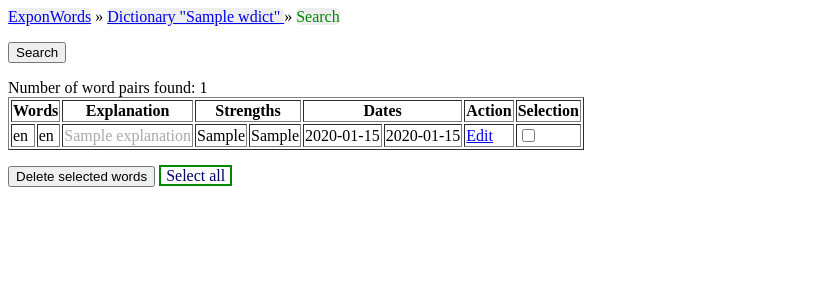
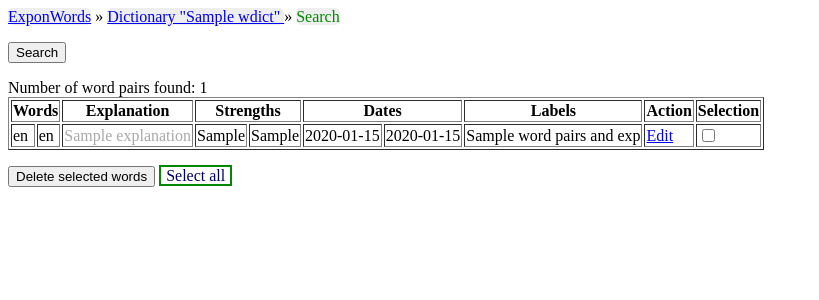
Before and after one commit to hcs42/ExponWords, a Django app: template templates/ew/search.html in a window 1280 px wide. Shown: the top 300 px of the page, without its empty margins (0-819 px from the left). Run offline with Django 3.2, Linux system fonts and the light colour scheme; the template is opened without the code that fills it: most values are stand-ins (such as "Sample title", 1, 10 or a date in 2020).

Commit message:
Labels for word pairs added

```diff
--- a/models.py
+++ b/models.py
@@ -73,6 +73,9 @@ class WordPair(models.Model):
     # explanation, examples, comments, etc.
     explanation = models.TextField(blank=True)
 
+    # labels
+    labels = models.CharField(max_length=255, blank=True)
+
     # whether the word pair is deleted or not
     deleted = models.BooleanField(default=False)
 
@@ -124,6 +127,7 @@ class WordPair(models.Model):
         return ('word_in_lang1',
                 'word_in_lang2',
                 'explanation',
+                'labels',
                 'date_added',
                 'date1',
                 'date2',
--- a/templates/ew/search.html
+++ b/templates/ew/search.html
@@ -39,6 +39,7 @@
     <td class="tbl_header">{% trans "Explanation" %}</td>
     <td class="tbl_header" colspan="2">{% trans "Strengths" %}</td>
     <td class="tbl_header" colspan="2">{% trans "Dates" %}</td>
+    <td class="tbl_header">{% trans "Labels" %}</td>
     {% if wdict == None %}
     <td class="tbl_header">{% trans "Dictionary" %}</td>
     {% endif %}
@@ -54,6 +55,7 @@
     <td>{{ wp.strength2 }}</td>
     <td>{{ wp.date1 }}</td>
     <td>{{ wp.date2 }}</td>
+    <td>{{ wp.labels }}</td>
     {% if wdict == None %}
     <td><a href="{% url wdict wp.wdict.id %}">{{ wp.wdict.name }}</a></td>
     {% endif %}
```
